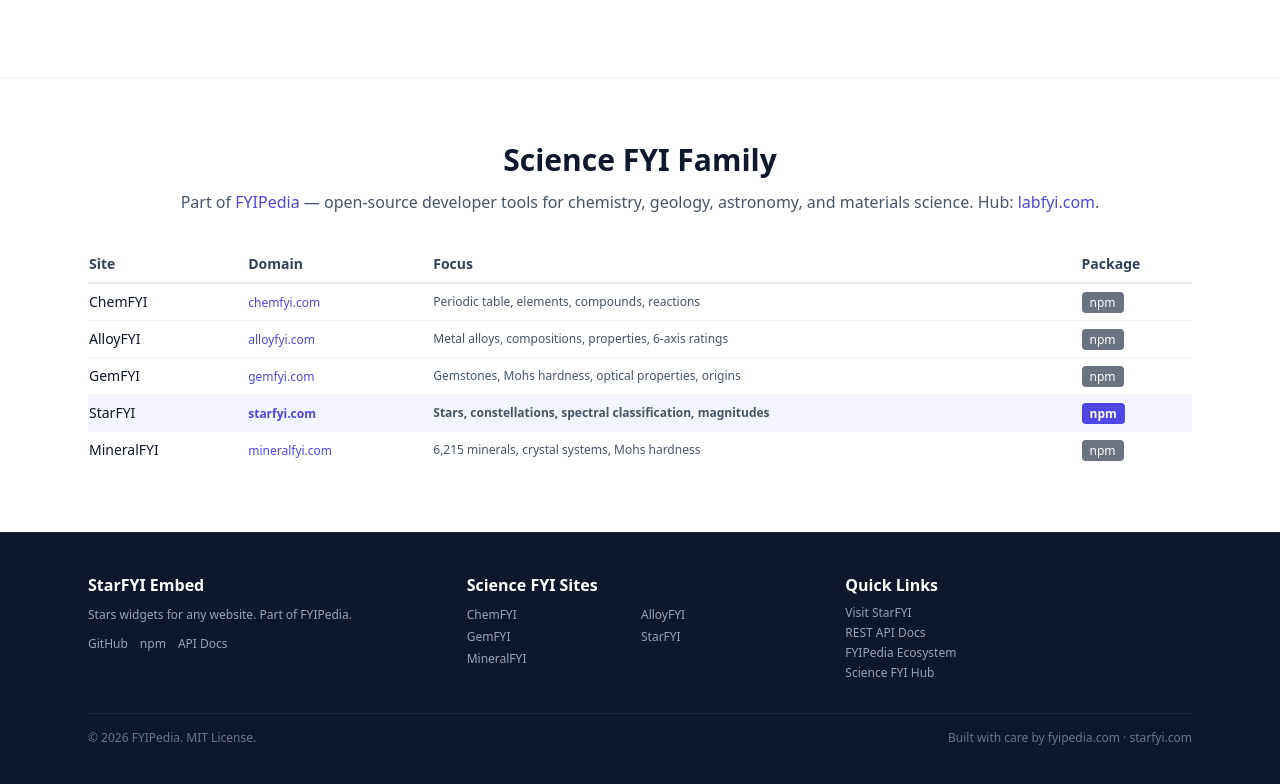
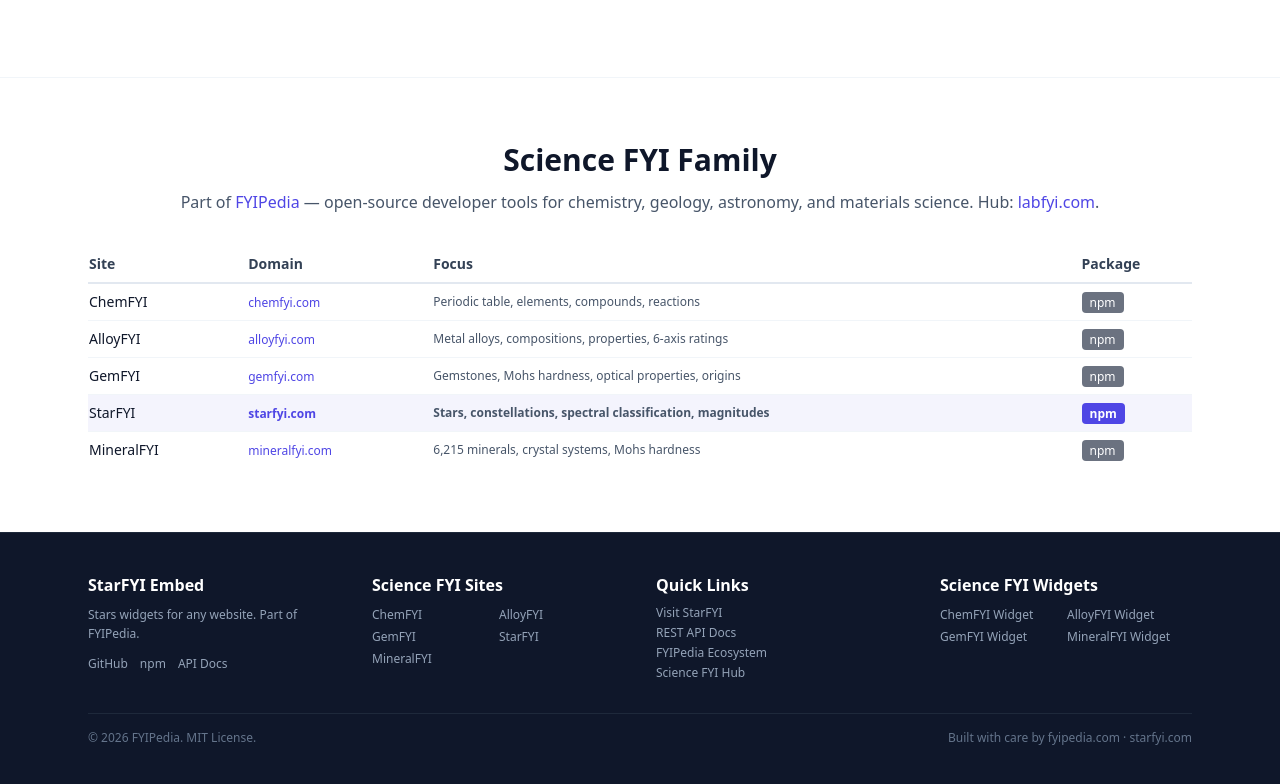
Before and after one commit to fyipedia/starfyi-embed, a website: page docs/index.html in a window 1280 px wide. Shown: the part 3589-4373 px from the top of the page. Drawn offline with nearby package versions, Linux system fonts and the light colour scheme; a script that the page names is missing.

Commit message:
feat: add family widget cross-links in footer for SEO link equity

```diff
--- a/docs/index.html
+++ b/docs/index.html
@@ -380,7 +380,7 @@
   <!-- FOOTER -->
   <footer class="bg-slate-900 dark:bg-slate-950 text-slate-300 py-10 border-t border-slate-800">
     <div class="max-w-6xl mx-auto px-4 sm:px-6">
-      <div class="grid sm:grid-cols-3 gap-8 mb-8">
+      <div class="grid sm:grid-cols-4 gap-8 mb-8">
         <div>
           <h4 class="font-bold text-white mb-2">StarFYI Embed</h4>
           <p class="text-xs text-slate-400 leading-relaxed mb-3">Stars widgets for any website. Part of <a href="https://fyipedia.com" class="hover:text-white" target="_blank" rel="noopener">FYIPedia</a>.</p>
@@ -409,6 +409,15 @@
             <li><a href="https://labfyi.com" target="_blank" rel="noopener" class="text-slate-400 hover:text-white">Science FYI Hub</a></li>
           </ul>
         </div>
+              <div>
+          <h4 class="font-bold text-white mb-2">Science FYI Widgets</h4>
+          <div class="grid grid-cols-2 gap-0.5 text-xs">
+            <a href="https://widget.chemfyi.com" target="_blank" rel="noopener" class="text-slate-400 hover:text-white py-0.5">ChemFYI Widget</a>
+            <a href="https://widget.alloyfyi.com" target="_blank" rel="noopener" class="text-slate-400 hover:text-white py-0.5">AlloyFYI Widget</a>
+            <a href="https://widget.gemfyi.com" target="_blank" rel="noopener" class="text-slate-400 hover:text-white py-0.5">GemFYI Widget</a>
+            <a href="https://widget.mineralfyi.com" target="_blank" rel="noopener" class="text-slate-400 hover:text-white py-0.5">MineralFYI Widget</a>
+          </div>
+        </div>
       </div>
       <div class="border-t border-slate-800 pt-4 flex flex-col sm:flex-row justify-between gap-2 text-xs text-slate-500">
         <span>&copy; <span x-text="new Date().getFullYear()"></span> FYIPedia. MIT License.</span>
```
